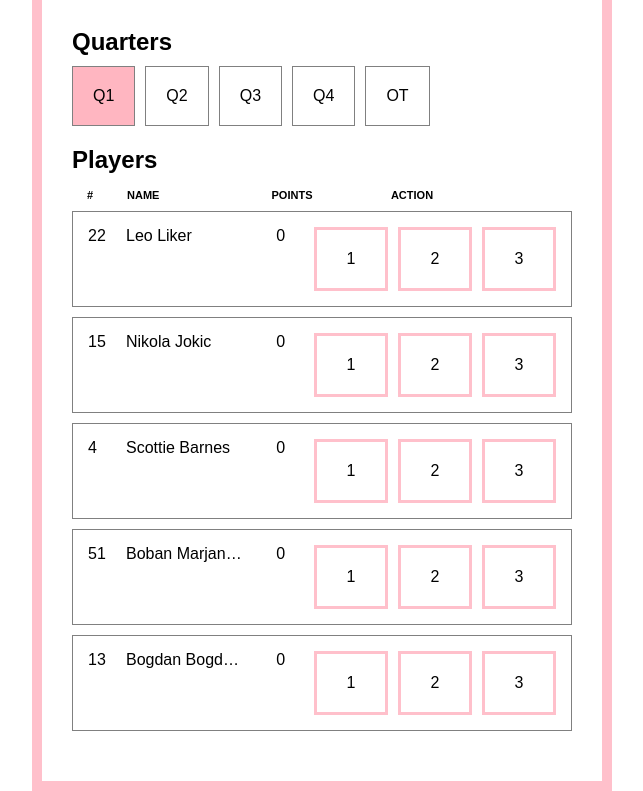
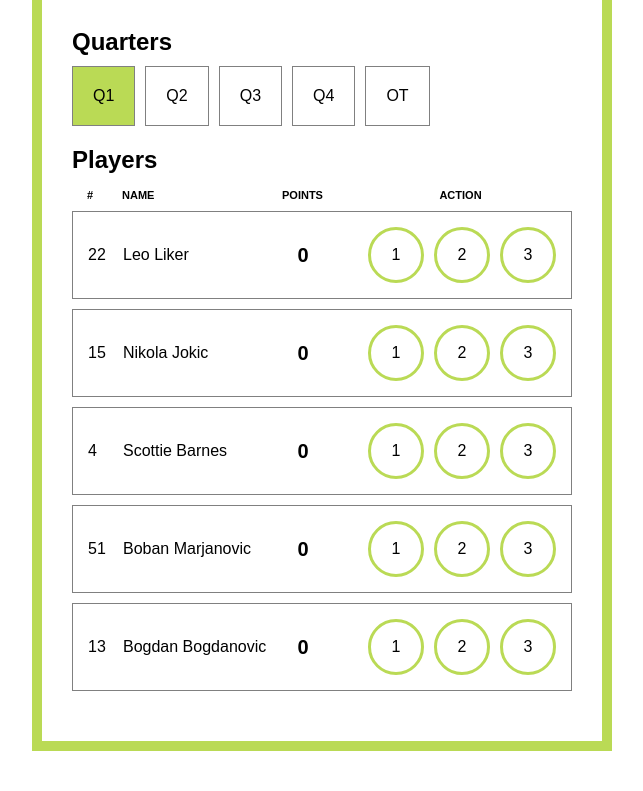
Before and after one commit to sinkolinko/Basketball-stats, a plain HTML site: page index.html in a window 1280 px wide. Shown: the part 129-920 px from the top of the page, without its empty margins (318-961 px from the left). After the commit the page ends 880 px from the top, so only its background shows below. Drawn offline with Linux system fonts and the light colour scheme.

Commit message:
Prettify the interface

```diff
--- a/index.html
+++ b/index.html
@@ -4,12 +4,12 @@
     <meta charset="UTF-8" />
     <meta http-equiv="X-UA-Compatible" content="IE=edge" />
     <meta name="viewport" content="width=device-width, initial-scale=1.0" />
-    <title>Basketball Stats</title>
+    <title>Simple Basketball Stats</title>
     <link rel="stylesheet" href="style.css" />
   </head>
   <body>
     <div class="container">
-      <h1>Basketball Stats</h1>
+      <h1>Simple Basketball Stats</h1>
       <h3>Etobicoke Thunder (<span id="total-points">0</span>)</h3>
 
       <h2>Quarters</h2>
--- a/script.js
+++ b/script.js
@@ -26,7 +26,7 @@ document.querySelectorAll(".quarter").forEach((item) => {
 document.querySelectorAll(".point").forEach((item) => {
   item.addEventListener("click", function () {
     this.classList.add("selected");
-    setTimeout(clearPoints, 500);
+    setTimeout(clearPoints, 1000);
     const pointsID = item.getAttribute("data-action");
 
     // 1 point clicked
--- a/style.css
+++ b/style.css
@@ -11,7 +11,7 @@ body {
     width: 500px;
     margin: 20px auto 0;
     padding: 30px;
-    border: 10px solid pink;
+    border: 10px solid #bada55;
 }
 
 /* FONTS */
@@ -31,12 +31,12 @@ h3 {
 /* GENERAL */
 
 .selected {
-    background-color:lightpink;
+    background-color: #bada55;
 }
 
 @keyframes flash {
     0% {
-      background-color: lightpink;
+      background-color: #bada55;
     }
     100% {
       background-color: none;
@@ -49,7 +49,7 @@ h3 {
     animation-timing-function: ease-in;
 }
 
-.player:hover, .quarter:hover, .point:hover {
+.quarter:hover, .point:hover {
     cursor: pointer;
 }
 
@@ -81,31 +81,42 @@ h3 {
     padding: 15px;
     display: flex;
     column-gap: 10px;
+    align-items: center;
 }
 
 .player div:nth-child(1) {
-    width: 30px;
+    width: 25px;
 }
 
 .player div:nth-child(2) {
-    width: 130px;
+    width: 150px;
     white-space: nowrap;
     overflow: hidden;
     text-overflow: ellipsis;
 }
 
 .player div:nth-child(3) {
-    width: 50px;
+    width: 40px;
     text-align: center;
+    font-size: 20px;
+    font-weight: bold;
+}
+
+.player div:nth-child(4) {
+    margin-left: auto;
 }
 
 .player div:nth-child(4),
 .player div:nth-child(5),
-.player div:nth-child(6),
-.player div:nth-child(7) {
-    width: 30px;
-    border: 3px solid pink;
-    text-align: center;
+.player div:nth-child(6) {
+    width: 50px;
+    height: 50px;
+    border-radius: 100%;
+    border: 3px solid #bada55;
+    display: flex;
+    padding: 0;
+    align-items: center;
+    justify-content: center;
 }
 
 /* POINTS */
@@ -136,22 +147,24 @@ h3 {
     text-transform: uppercase;
     font-weight: bold;
     font-size: 11px;
+
 }
 
 .header div:nth-child(1) {
-    width: 30px;
+    width: 25px;
 }
 
 .header div:nth-child(2) {
-    width: 130px;
+    width: 150px;
 }
 
 .header div:nth-child(3) {
-    width: 50px;
+    width: 40px;
     text-align: center;
 }
 
 .header div:nth-child(4) {
-    width: 170px;
+    width: 193px;
+    margin-left: auto;
     text-align: center;
 }
```
